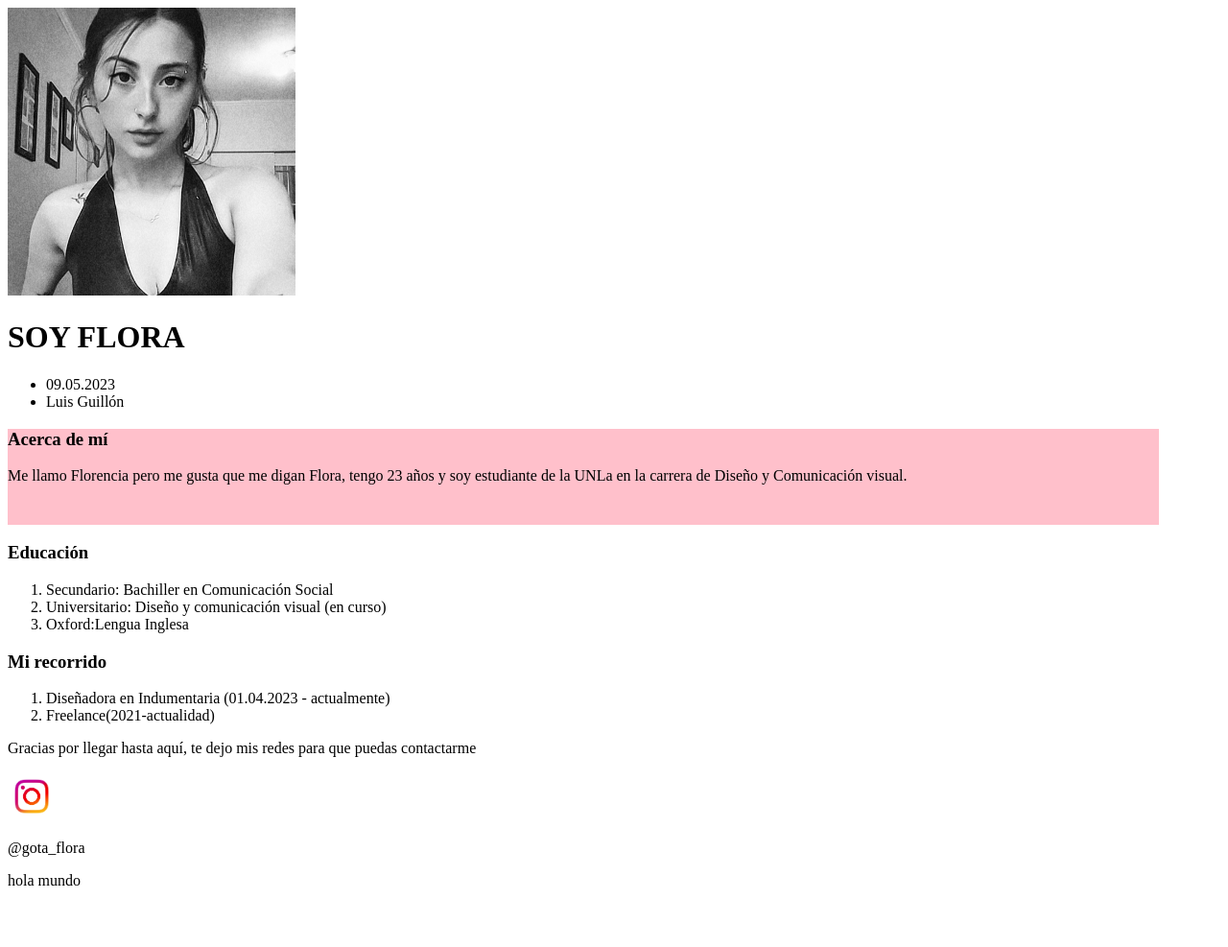
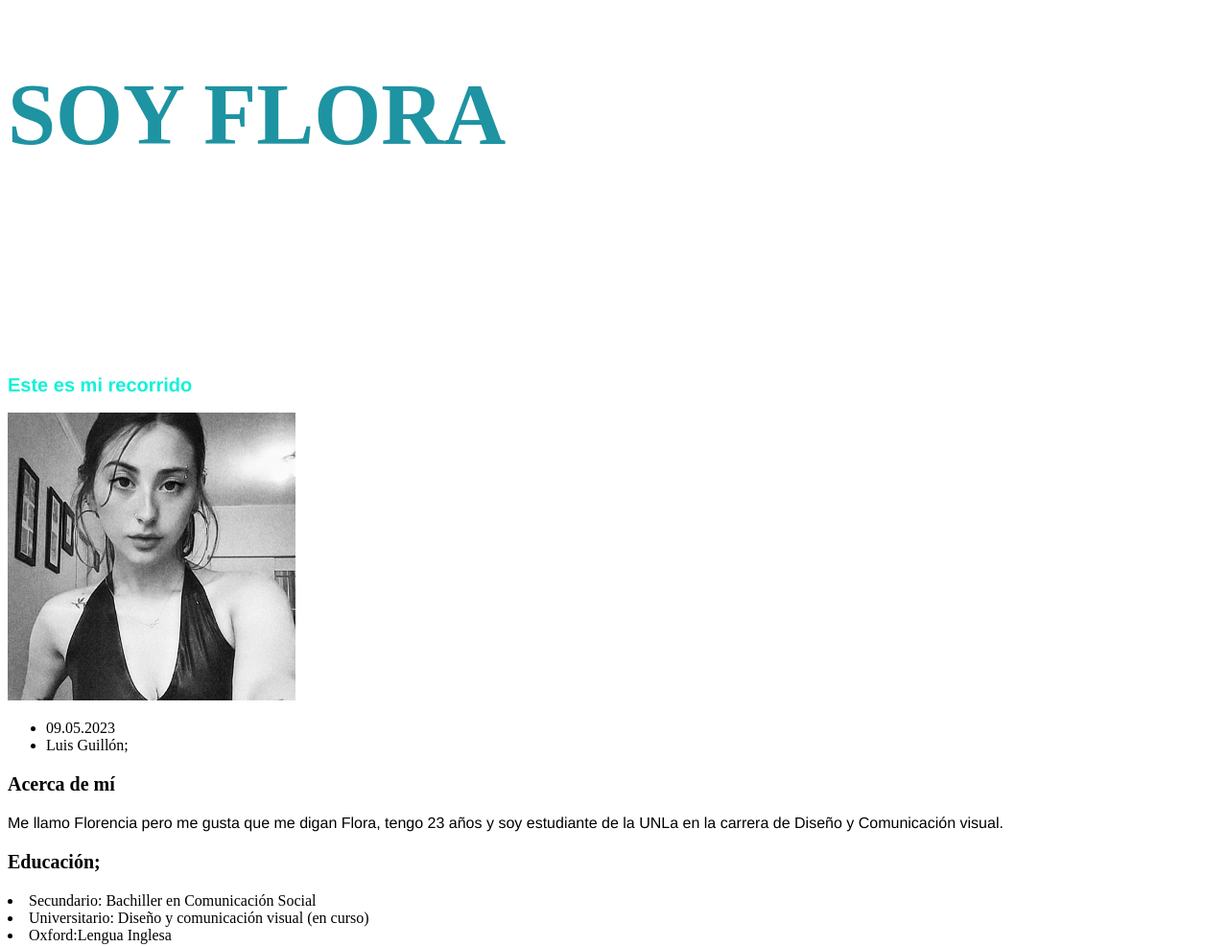
Before and after one commit to FloraHermida/2023-HermidaFlorencia, a plain HTML site: page index.html in a window 1280 px wide. Shown: the top 987 px of the page at 96% size. Before the commit the page ends 943 px from the top, so only its background shows below. Drawn offline with Linux system fonts and the light colour scheme.

Commit message:
pruebas al ccs

```diff
--- a/estilos.css
+++ b/estilos.css
@@ -1,7 +1,27 @@
 @charset "utf-8";
 /* CSS Document */
-.botonera{
-	width: 1200px;
-	height: 100px;
-	background: pink;
+#titulo-principal{
+	font-family: "Baloo 2", Yondu, Metropolis;
+	font-size: 45px;
+	color: #1E93A2;
+	display: flex;
+	flex-direction: column;
 }
+h2{
+	font-family: Gotham, "Helvetica Neue", Helvetica, Arial, "sans-serif";
+	font-size: 20px;
+	color: #10F2D8;
+	align-content:center;
+}
+h3{
+	font-family: "Baloo 2", Yondu, Metropolis;
+	font-size: 20px;
+}
+p{
+	font-family: Gotham, "Helvetica Neue", Helvetica, Arial, "sans-serif";
+}
+ol{
+	display: inline;
+	padding-left: 10px;
+	border: #21ACAD solid;
+}
--- a/index.html
+++ b/index.html
@@ -8,43 +8,43 @@
 
 <body>
 <header>
- <img src="IMG1.jpeg" width="300" height="300" alt="Mi foto de perfil" id="foto perfil">
-<div id="">
+		<div id="titulo-principal">
 			<h1>SOY FLORA</h1>
+			<p>&nbsp;</p>
+<h2>Este es mi recorrido</h2>
 		</div>
-		<div>
+		<img src="imagenes/imagendeperfil.jpeg" width="300px" height="300px" alt="Mi-foto-de-perfil" id="foto-perfil"><div>
 			<ul>
 				<li>09.05.2023</li>
-				<li>Luis Guill&oacuten</li>
+				<li>Luis Guill&oacuten;</li>
 			</ul>
 		</div>
 	</header>
 	<main>
-		<section class="botonera">
+		<section>
 			<h3>Acerca de m&iacute;</h3>
 			<p>Me llamo Florencia pero me gusta que me digan Flora, tengo 23 a&ntilde;os y soy estudiante de la UNLa en la carrera de Diseño y Comunicaci&oacute;n visual.</p>
 		</section>
 		<section>
-		<h3>Educaci&oacuten</h3>
-			<ol>
+			<h3>Educaci&oacuten;</h3>
+			<nav>
 				<li>Secundario: Bachiller en Comunicaci&oacute;n Social</li>
 				<li>Universitario: Diseño y comunicaci&oacute;n visual (en curso)</li>
 				<li>Oxford:Lengua Inglesa</li>
-			</ol>
+			</nav>
 		</section>
 		<section>
 			<h3>Mi recorrido</h3>
 				<ol>
-				<li>Diseñadora en Indumentaria (01.04.2023 - actualmente)</li>
-				<li>Freelance(2021-actualidad)</li>
+				<li><a>Diseñadora en Indumentaria (01.04.2023 - actualmente)</a></li>
+				<li><a>Freelance(2021-actualidad)</a></li>
 				</ol>
 		</section>
 	</main>
 	<footer>
 		<p>Gracias por llegar hasta aqu&iacute;, te dejo mis redes para que puedas contactarme</p>
-		<img src="IMG2.png" width="50" height="50" alt="Icono instagram" id="foto insagram">
+		<img src="imagenes/imageninstagram.png" width="50" height="50" alt="Icono-instagram" id="foto-insagram">
 		<p>@gota_flora</p>
-		<p>hola mundo</p>
 	</footer>
 </body>
 </html>
```
Also changed, not shown: Untitled-1.html (deleted, +0 -10 lines), imagenes/imagendeperfil.jpeg (renamed from IMG1.jpeg), imagenes/imagenfondo.jpg (added), imagenes/imageninstagram.png (renamed from IMG2.png). Lines whose indentation alone changed are shown as unchanged.
